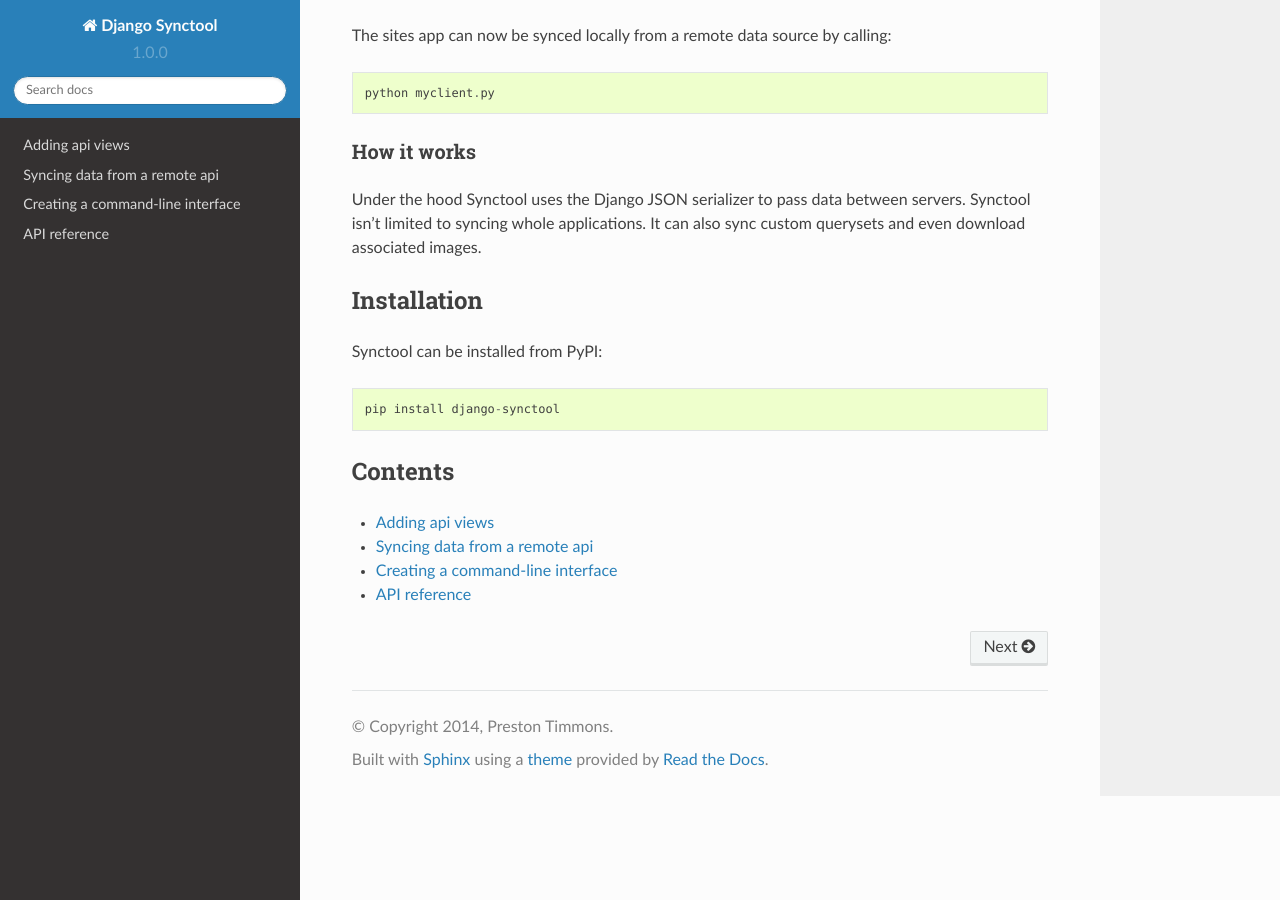
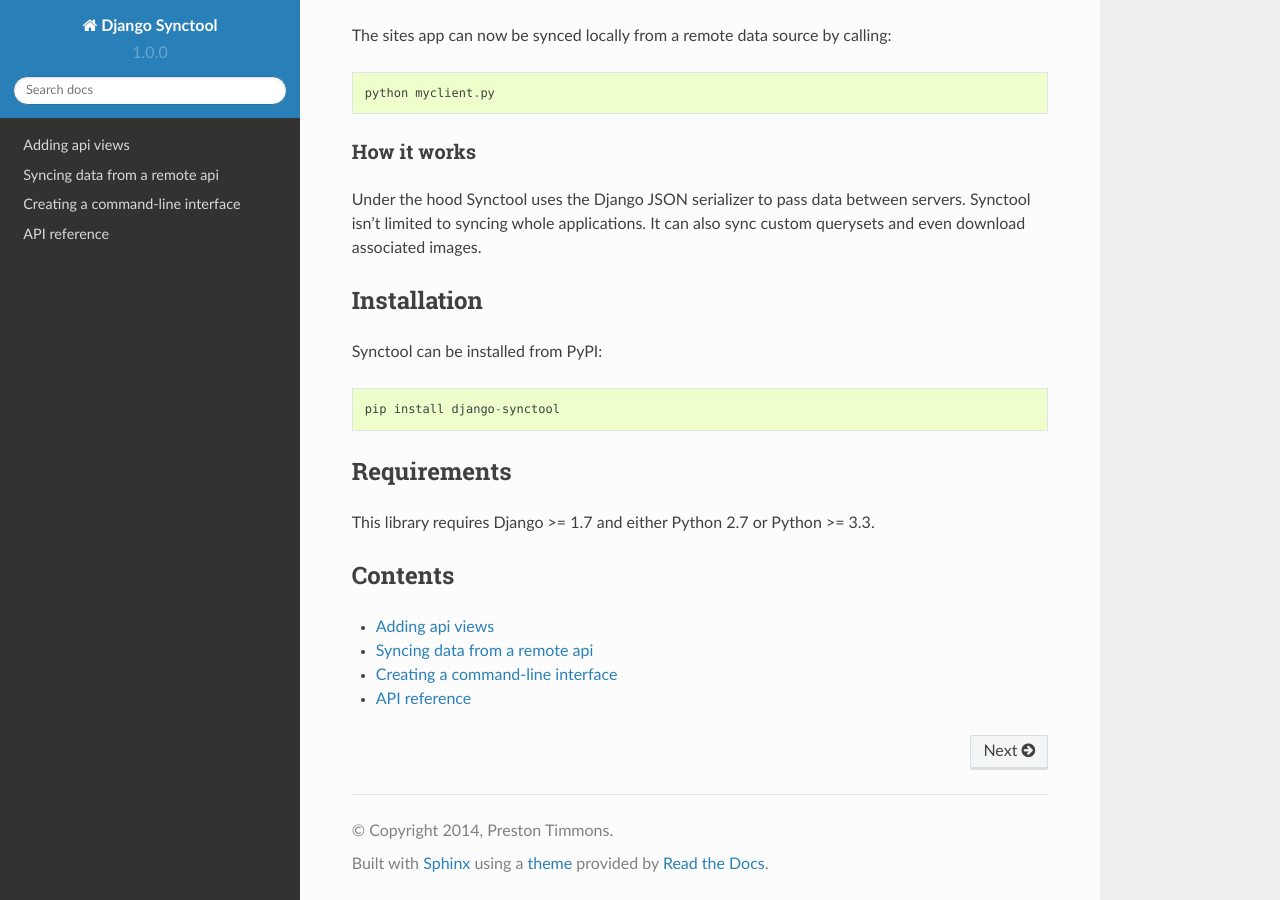
Before and after one commit to prestontimmons/django-synctool, a Sphinx documentation site: the page built from docs/index.rst, in a window 1280 px wide and 900 px high, scrolled down 1068 px. Built offline with Sphinx 7.4.7 and the Read the Docs theme 2.0.0, drawn with Linux system fonts in a browser that asks for light colours; pages that are not in the unit, such as notebooks, are missing from menus.

Commit message:
Added link to docs and requirements.

```diff
--- a/docs/index.rst
+++ b/docs/index.rst
@@ -80,6 +80,12 @@
     pip install django-synctool
 
 
+Requirements
+------------
+
+This library requires Django >= 1.7 and either Python 2.7 or Python >= 3.3.
+
+
 Contents
 --------
 
```
Also changed, not shown: README.rst (+9 -0 lines).
